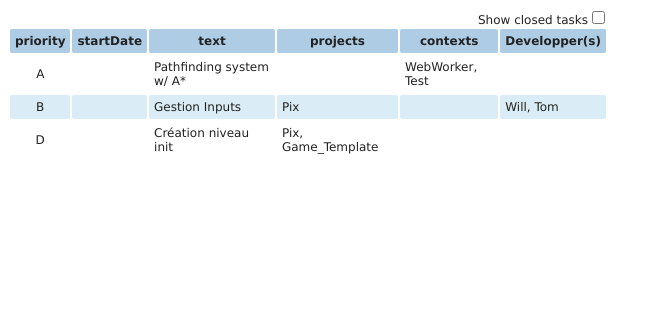
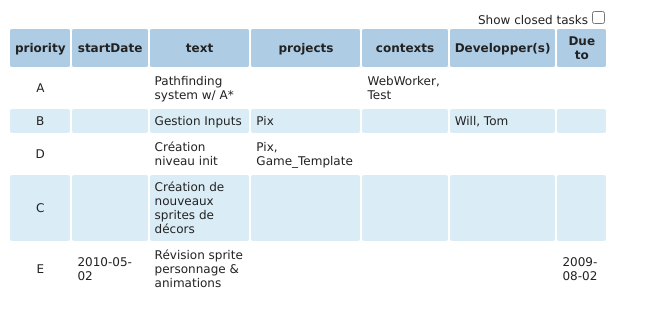
Before and after one commit to Bornholm/Todo-Visualizer, a plain HTML site: page index.html in a window 1280 px wide. Shown: the whole page, without its empty margins (0-659 px from the left). Drawn offline with nearby package versions, Linux system fonts and the light colour scheme.

Commit message:
Fichier test, chargement fichier todo.txt

```diff
--- a/index.html
+++ b/index.html
@@ -11,7 +11,7 @@
 	<script type="text/javascript">
 		$(document).ready(function(){
 			$("#todo-container").todo({
-				local : "(A) Pathfinding system w/ A* @WebWorker @Test \n(B) Gestion Inputs +Pix dev:Will dev:Tom \n(D) Création niveau init +Pix +Game_Template",
+				url : "todo.txt",
 				headersAlias : {
 					dev : "Developper(s)",
 					due : "Due to"
```
